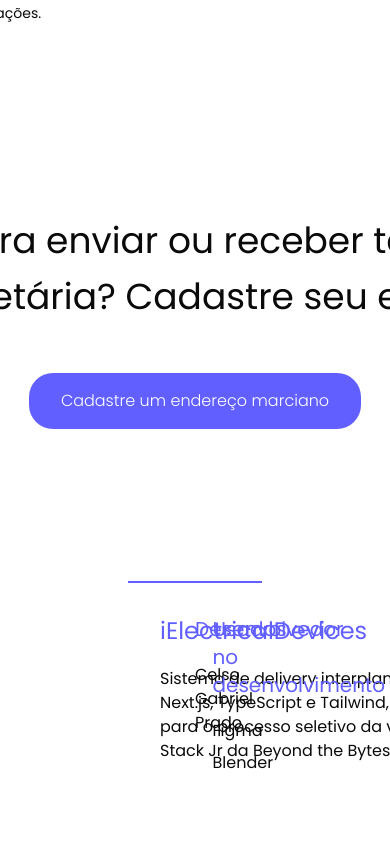
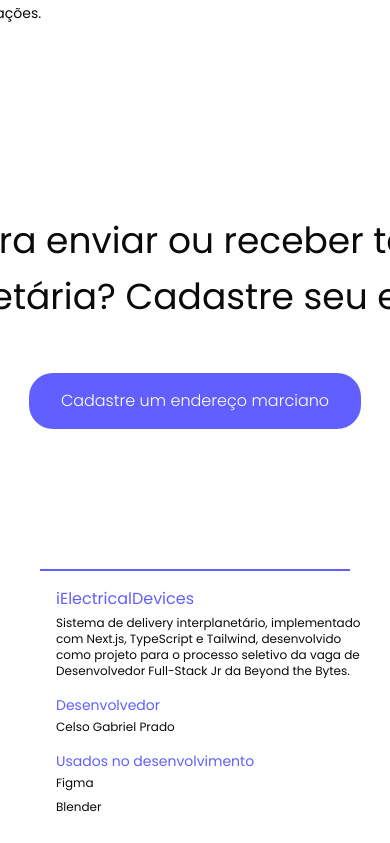
Before and after one commit to Celsogabrielf16/i-electrical-devices, a Next.js app: page / in a window 390 px wide. Shown: the part 1335-2178 px from the top of the page. Built offline with nearby package versions, Linux system fonts and the light colour scheme.

Commit message:
Implementação da responsividade do componente Footer

```diff
--- a/src/components/Footer.tsx
+++ b/src/components/Footer.tsx
@@ -1,20 +1,20 @@
 export default function Footer() {
   return (
-    <footer className="w-full max-w-400 py-6 px-32">
+    <footer className="w-full max-w-360 py-3 px-10 xl:py-6 xl:px-32">
         <div className="w-full h-[2px] bg-indigo-500"></div>
-        <div className="grid grid-cols-[50%_25%_25%] p-8">
-            <div className="flex flex-col gap-5">
-                <h1 className="text-indigo-500 text-2xl">iElectricalDevices</h1>
-                <p className="w-120">
+        <div className="grid grid-cols-1 md:grid-cols-[50%_25%_25%] p-4 lg:p-8 text-xs xl:text-base gap-4">
+            <div className="flex flex-col gap-1 md:gap-5">
+                <h1 className="text-indigo-500 text-base xl:text-2xl">iElectricalDevices</h1>
+                <p className="w-80 lg:w-100 xl:w-120">
                     Sistema de delivery interplanetário, implementado com Next.js, TypeScript e Tailwind, desenvolvido como projeto para o processo seletivo da vaga de Desenvolvedor Full-Stack Jr da Beyond the Bytes.
                 </p>
             </div>
-            <div className="flex flex-col gap-5">
-                <h4 className="text-indigo-500 text-xl">Desenvolvedor</h4>
+            <div className="flex flex-col gap-1 md:gap-5">
+                <h4 className="text-indigo-500 text-sm xl:text-lg">Desenvolvedor</h4>
                 <p>Celso Gabriel Prado</p>
             </div>
-            <div className="flex flex-col gap-5">
-                <h4 className="text-indigo-500 text-xl">
+            <div className="flex flex-col gap-1 md:gap-5">
+                <h4 className="text-indigo-500 text-sm xl:text-lg">
                     Usados no desenvolvimento
                 </h4>
                 <div className="flex flex-col gap-2">
```
